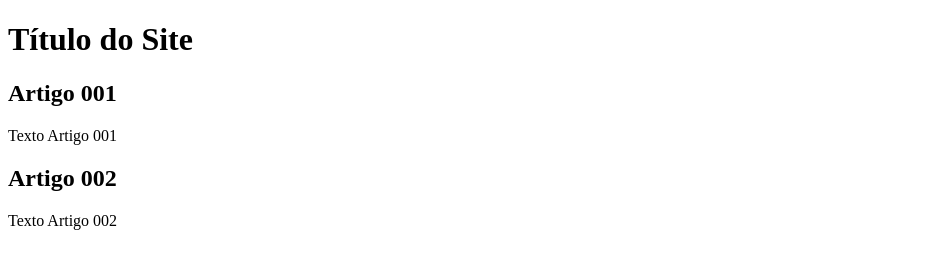
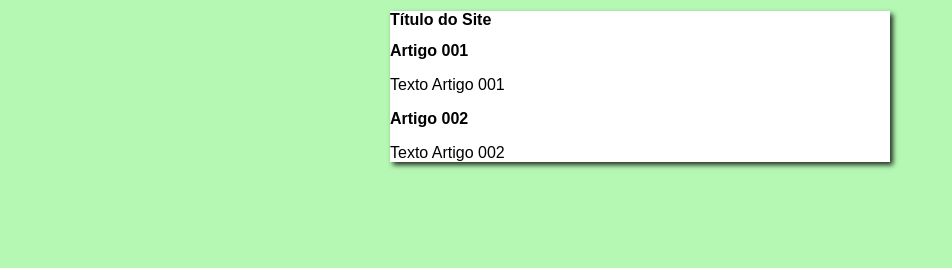
Before and after one commit to suelenmedinape/projeto-site, a plain HTML site: page index.html in a window 1280 px wide. Shown: the whole page, without its empty margins (0-952 px from the left). Drawn offline with Linux system fonts and the light colour scheme.

Commit message:
iniciei o design

```diff
--- /dev/null
+++ b/estilos/style.css
@@ -0,0 +1,16 @@
+*{
+    font-family: Arial, Helvetica, sans-serif;
+    font-size: 16px;
+}
+
+body{
+    background-color: rgb(180, 248, 180);
+
+}
+
+main{
+    background-color: white;
+    width: 500px;
+    margin: auto;
+    box-shadow: 3px 3px 5px rgba(0, 0, 0, 0.808);
+}
--- a/index.html
+++ b/index.html
@@ -4,6 +4,7 @@
     <meta charset="UTF-8">
     <meta name="viewport" content="width=device-width, initial-scale=1.0">
     <title>Título do Site</title>
+    <link rel="stylesheet" href="estilos/style.css">
 </head>
 <body>
     <main>
```
